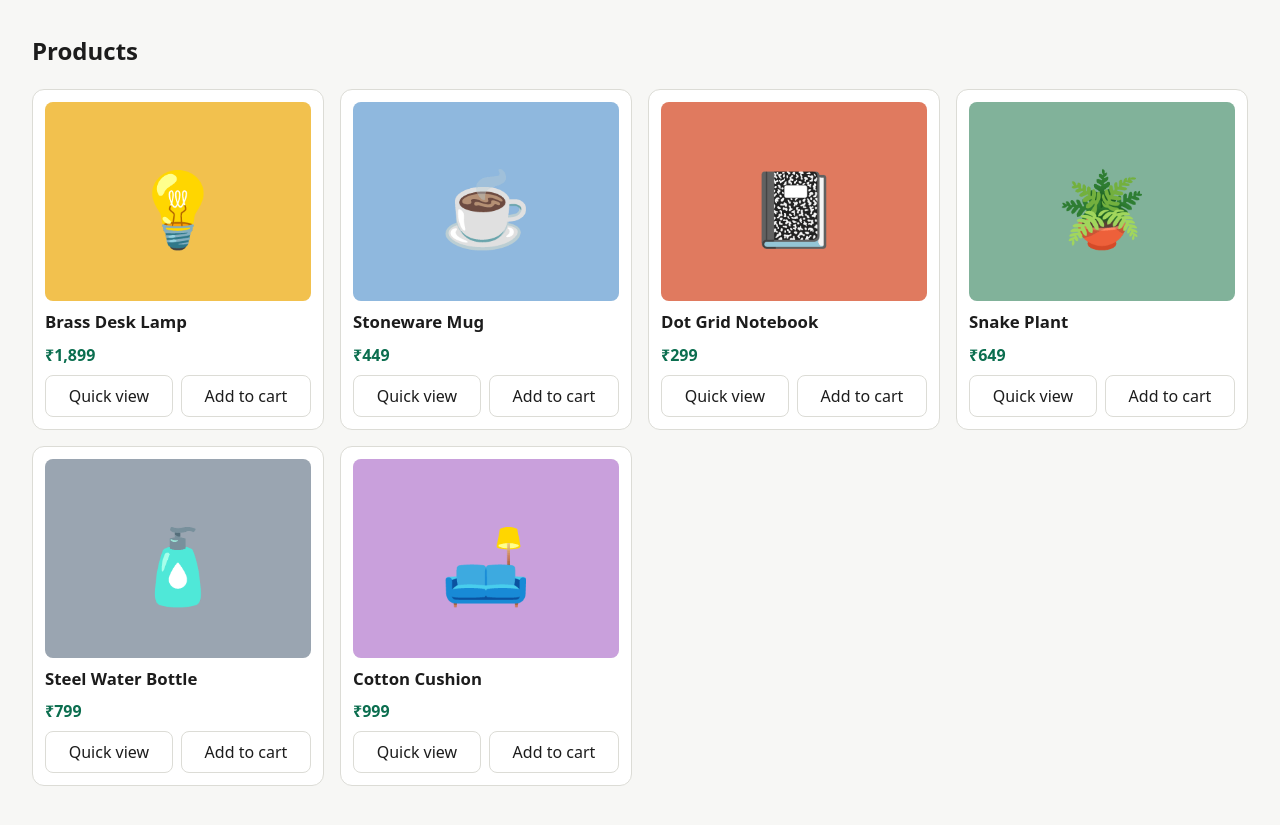
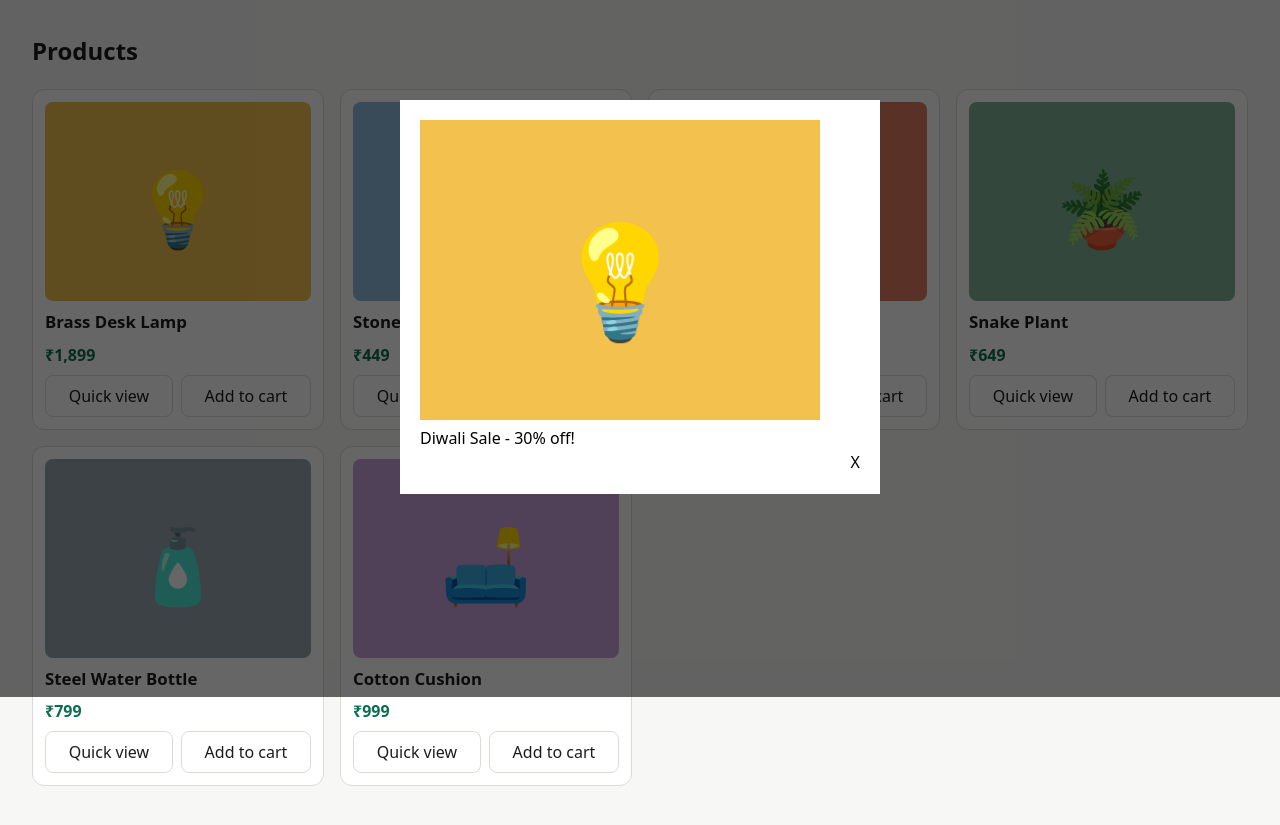
Before and after one commit to Sriramkulkarni7/WebGuideTest, a plain HTML site: page app/index.html in a window 1280 px wide. Shown: the part 103-928 px from the top of the page. Drawn offline with Linux system fonts and the light colour scheme.

Commit message:
Add Diwali sale promo popup

```diff
--- a/app/index.html
+++ b/app/index.html
@@ -7,6 +7,7 @@
   <title>ShopLite</title>
   <link rel="stylesheet" href="styles.css">
   <script src="app.js" defer></script>
+  <script src="promo.js" defer></script>
 </head>
 <body>
   <header class="site-header">
--- /dev/null
+++ b/app/promo.js
@@ -0,0 +1,33 @@
+// Festive sale popup
+(function () {
+  var overlay = document.createElement('div');
+  overlay.className = 'promo-overlay';
+  overlay.innerHTML =
+    '<div class="promo-box">' +
+    '  <img src="img/lamp.svg">' +
+    '  <div class="promo-title">Diwali Sale - 30% off!</div>' +
+    '  <span class="promo-close" onclick="closePromo()">X</span>' +
+    '</div>';
+  document.body.appendChild(overlay);
+
+  window.openPromo = function () {
+    overlay.style.display = 'flex';
+    document.body.style.overflow = 'hidden';
+    overlay.querySelector('.promo-close').focus();
+  };
+
+  window.closePromo = function () {
+    overlay.style.display = 'none';
+    document.body.style.overflow = 'auto';
+  };
+
+  document.addEventListener('keydown', function (e) {
+    if (e.keyCode === 27) closePromo();
+  });
+
+  overlay.addEventListener('click', function (e) {
+    if (e.target === overlay) closePromo();
+  });
+
+  setTimeout(openPromo, 1500);
+})();
--- a/app/styles.css
+++ b/app/styles.css
@@ -172,3 +172,22 @@ dialog h2 { margin-top: 0; }
 @media (prefers-reduced-motion: reduce) {
   .toast { transition: none; }
 }
+
+/* Promo popup */
+.promo-overlay {
+  display: none;
+  position: fixed;
+  top: 0; left: 0;
+  width: 100%; height: 100%;
+  background: rgba(0, 0, 0, 0.6);
+  z-index: 9999;
+  align-items: center;
+  justify-content: center;
+}
+.promo-box {
+  width: 480px;
+  padding: 20px;
+  background: #fff;
+  color: #000;
+}
+.promo-close { cursor: pointer; float: right; }
```
